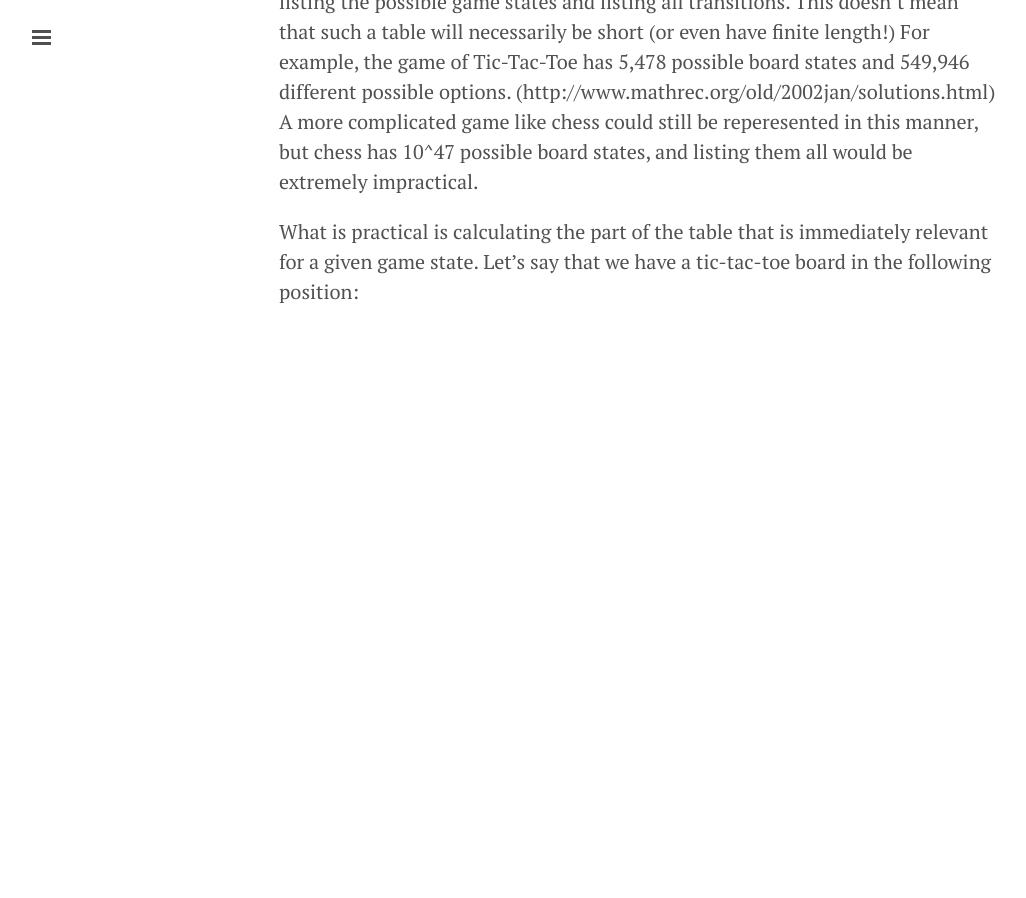
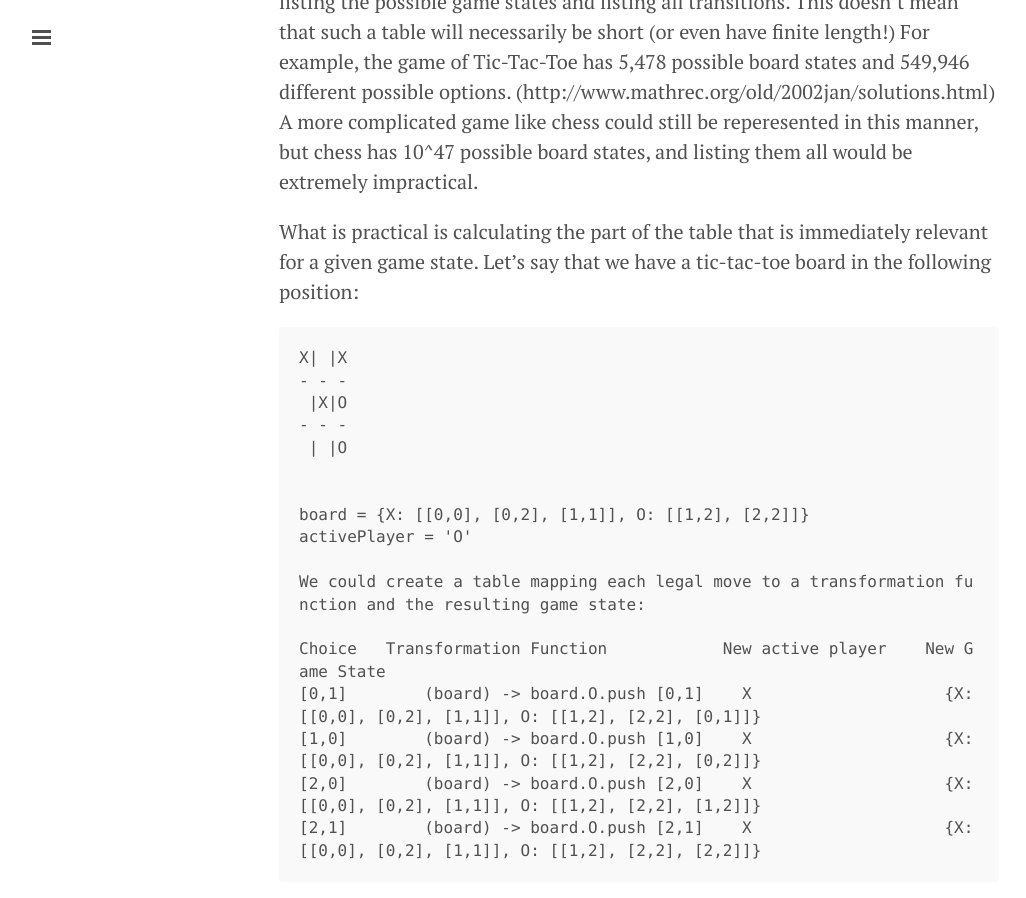
Before and after one commit to rainbowPhoenix/rainbowPhoenix.github.io, a Jekyll site: the page built from about.md, in a window 1280 px wide and 900 px high, scrolled down 2905 px. Shown: the whole window, without its empty margins (1-1027 px from the left). Built offline with Jekyll 4.4.1, drawn with Linux system fonts in a browser that asks for light colours; Markdown is read by kramdown in place of the engine named in the settings; before the commit the page ends 3292 px from its top, so only the background shows below that.

Commit message:
Update about.md

````diff
--- a/about.md
+++ b/about.md
@@ -38,3 +38,23 @@ We can formally represent a game as a tuple (S, →), where S is the set of all
 This notation allows us to completely describe any game in a table, merely by listing the possible game states and listing all transitions. This doesn't mean that such a table will necessarily be short (or even have finite length!) For example, the game of Tic-Tac-Toe has 5,478 possible board states and 549,946 different possible options. (http://www.mathrec.org/old/2002jan/solutions.html) A more complicated game like chess could still be reperesented in this manner, but chess has 10^47 possible board states, and listing them all would be extremely impractical.
 
 What is practical is calculating the part of the table that is immediately relevant for a given game state. Let's say that we have a tic-tac-toe board in the following position:
+
+```
+X| |X
+- - -
+ |X|O
+- - -
+ | |O
+
+
+board = {X: [[0,0], [0,2], [1,1]], O: [[1,2], [2,2]]}
+activePlayer = 'O'
+
+We could create a table mapping each legal move to a transformation function and the resulting game state:
+
+Choice   Transformation Function            New active player    New Game State
+[0,1]        (board) -> board.O.push [0,1]    X                    {X: [[0,0], [0,2], [1,1]], O: [[1,2], [2,2], [0,1]]}
+[1,0]        (board) -> board.O.push [1,0]    X                    {X: [[0,0], [0,2], [1,1]], O: [[1,2], [2,2], [0,2]]}
+[2,0]        (board) -> board.O.push [2,0]    X                    {X: [[0,0], [0,2], [1,1]], O: [[1,2], [2,2], [1,2]]}
+[2,1]        (board) -> board.O.push [2,1]    X                    {X: [[0,0], [0,2], [1,1]], O: [[1,2], [2,2], [2,2]]}
+```
````
